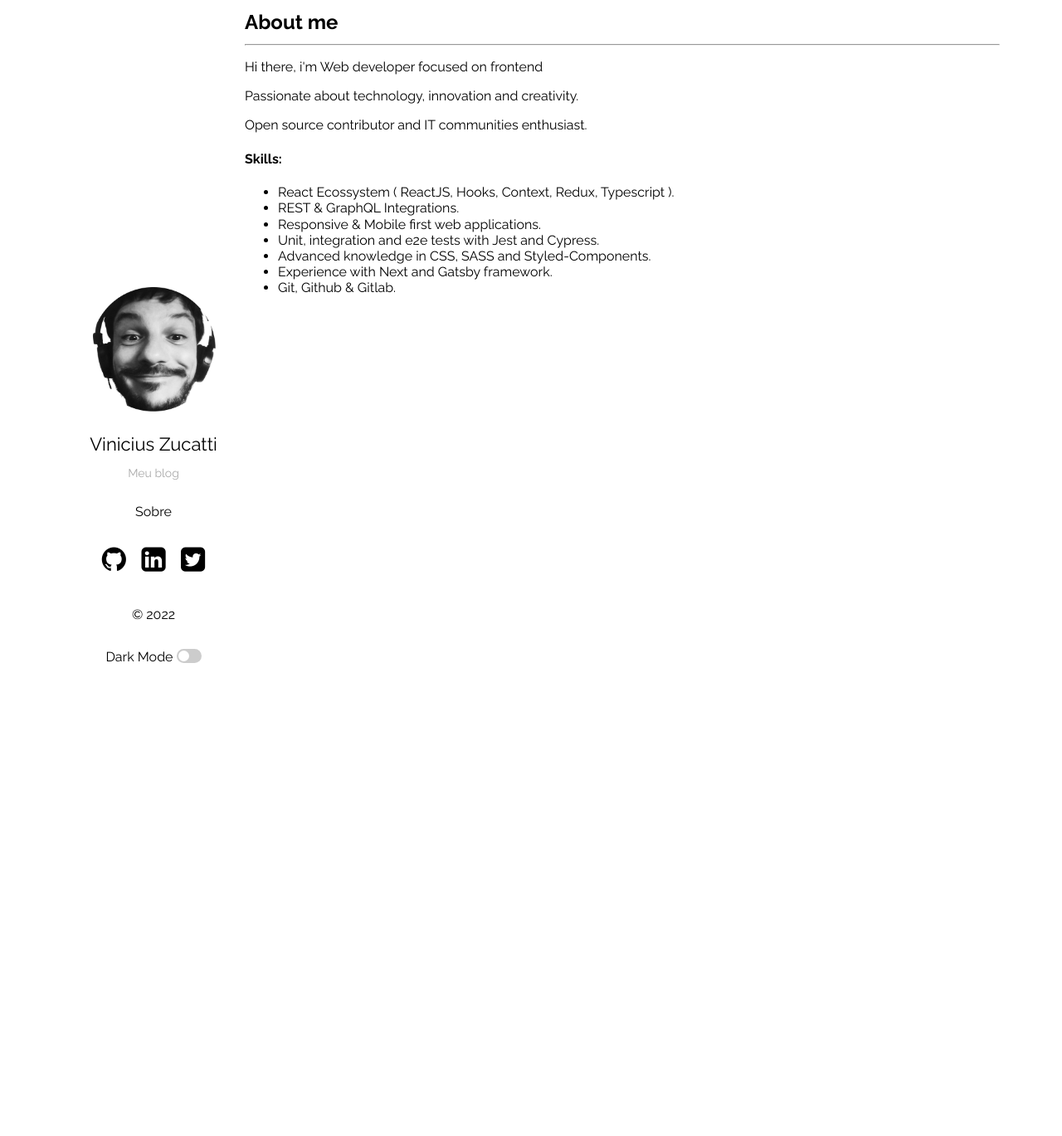
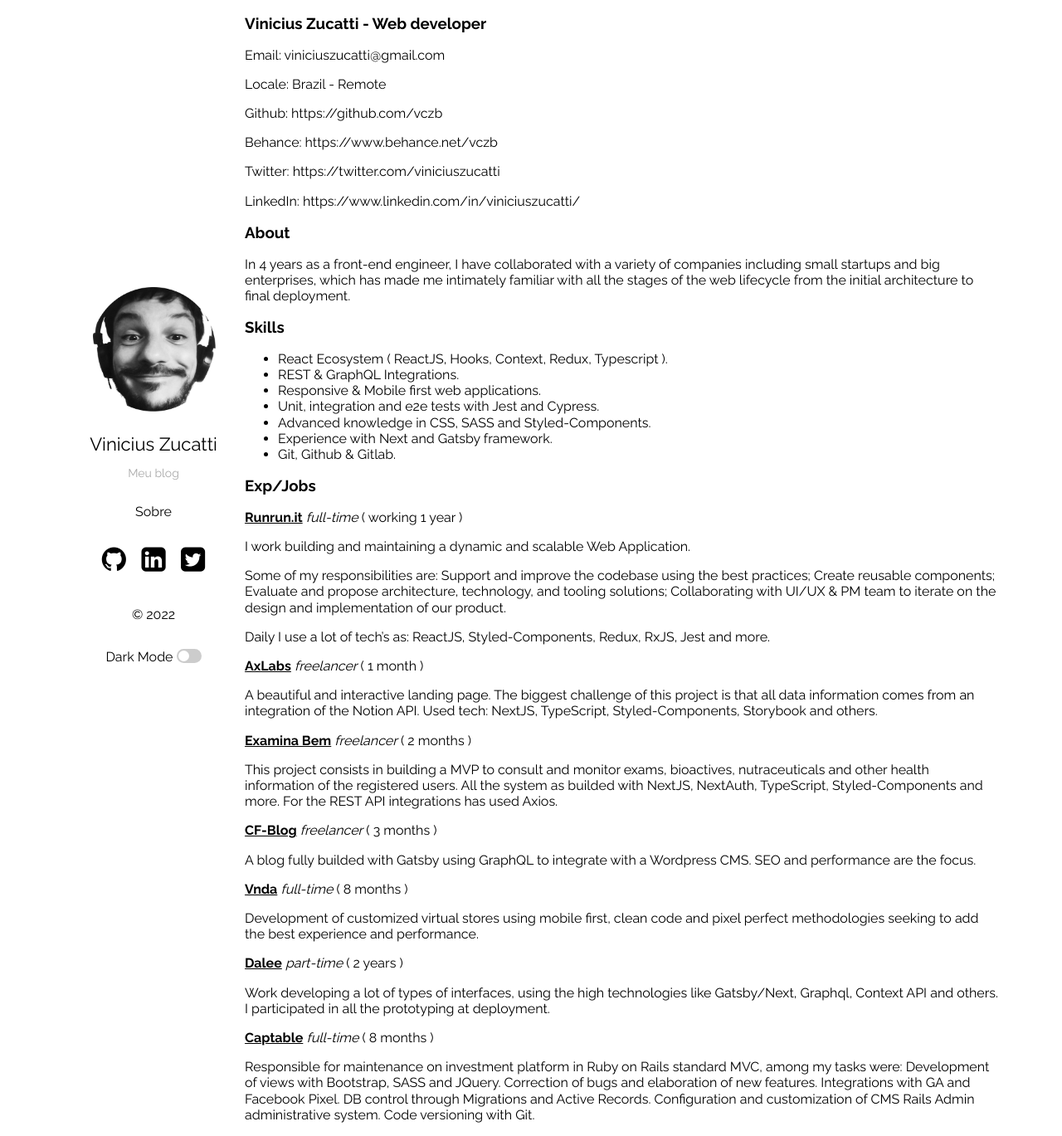
Before and after one commit to vczb/vczb.github.io, a Jekyll site: the page built from about.md, in a window 1280 px wide and 1369 px high. Shown: the whole window at 83% size. Built offline with Jekyll 4.4.1, drawn with Linux system fonts in a browser that asks for light colours; our own code applies the rules of GitHub Pages for plain Markdown files.

Commit message:
Update about me page

```diff
--- a/_layouts/default.html
+++ b/_layouts/default.html
@@ -33,7 +33,7 @@
       {%- endif -%}
       </div>
       <div class="menu-left">
-        <a href="/about">Sobre</a>
+        <a href="/sobre">Sobre</a>
       </div>
       {% capture footer %}
       {%- if site.plainwhite.social_links != '' -%}
--- a/about.html
+++ /dev/null
@@ -1,46 +0,0 @@
----
-layout: default
----
-<article>
-  <h2>About me</h2>
-  <hr>
-</article>
-<article>
-  <p>
-		Hi there, i'm Web developer focused on frontend
-	</p>
-	<p>
-		Passionate about technology, innovation and creativity.
-	</p>
-		<p>
-		Open source contributor and IT communities enthusiast.
-	</p>
-	<p>
-		<h4>Skills:</h4>
-		<ul>
-
-			<li>
-				React Ecossystem ( ReactJS, Hooks, Context, Redux, Typescript ).
-			</li>
-			<li>
-				REST & GraphQL Integrations.
-			</li>
-			<li>
-				Responsive & Mobile first web applications.
-			</li>
-			<li>
-				Unit, integration and e2e tests with Jest and Cypress.
-			</li>
-			<li>
-				Advanced knowledge in CSS, SASS and Styled-Components.
-			</li>
-			<li>
-				Experience with Next and Gatsby framework.
-			</li>
-			<li>
-				Git, Github & Gitlab.
-			</li>
-		</ul>
-	</p>
-
-</article>
--- /dev/null
+++ b/about.md
@@ -0,0 +1,75 @@
+---
+layout: default
+---
+
+### Vinicius Zucatti - Web developer
+
+Email: viniciuszucatti@gmail.com
+
+<!--
+Phone: +55 51 991901783
+
+Birth: 12/26/1990
+-->
+Locale: Brazil - Remote
+
+Github: https://github.com/vczb
+
+Behance: https://www.behance.net/vczb
+
+Twitter: https://twitter.com/viniciuszucatti
+
+LinkedIn: https://www.linkedin.com/in/viniciuszucatti/
+
+### About
+
+In 4 years as a front-end engineer, I have collaborated with a variety of companies including small startups and big enterprises, which has made me intimately familiar with all the stages of the web lifecycle from the initial architecture to final deployment.
+
+### Skills
+
+- React Ecosystem ( ReactJS, Hooks, Context, Redux, Typescript ).
+- REST & GraphQL Integrations.
+- Responsive & Mobile first web applications.
+- Unit, integration and e2e tests with Jest and Cypress.
+- Advanced knowledge in CSS, SASS and Styled-Components.
+- Experience with Next and Gatsby framework.
+- Git, Github & Gitlab.
+
+### Exp/Jobs
+
+[**Runrun.it**](https://runrun.it/) _full-time_ ( working 1 year )
+
+I work building and maintaining a dynamic and scalable Web Application.
+
+Some of my responsibilities are: Support and improve the codebase using the best practices; Create reusable components; Evaluate and propose architecture, technology, and tooling solutions; Collaborating with UI/UX & PM team to iterate on the design and implementation of our product.
+
+Daily I use a lot of tech's as: ReactJS, Styled-Components, Redux, RxJS, Jest and more.
+
+[**AxLabs**](https://axlabs.com/) _freelancer_ ( 1 month )
+
+A beautiful and interactive landing page. The biggest challenge of this project is that all data information comes from an integration of the Notion API. Used tech: NextJS, TypeScript, Styled-Components, Storybook and others.
+
+[**Examina Bem**](https://examinabem.com/) _freelancer_ ( 2 months )
+
+This project consists in building a MVP to consult and monitor exams, bioactives, nutraceuticals and other health information of the registered users. All the system as builded with NextJS, NextAuth, TypeScript, Styled-Components and more. For the REST API integrations has used Axios.
+
+[**CF-Blog**](https://centraldofranqueado.com.br/blog/) _freelancer_ ( 3 months )
+
+A blog fully builded with Gatsby using GraphQL to integrate with  a Wordpress CMS. SEO and performance are the focus.
+
+[**Vnda**](https://www.vnda.com.br/) _full-time_ ( 8 months )
+
+Development of customized virtual stores using mobile first, clean code and pixel perfect methodologies seeking to add the
+best experience and performance.
+
+[**Dalee**](https://dalee.dev/) _part-time_ ( 2 years )
+
+Work developing a lot of types of interfaces, using the high technologies like Gatsby/Next, Graphql, Context API and others. I participated in all the prototyping at deployment.
+
+[**Captable**](https://captable.com.br/) _full-time_ ( 8 months )
+
+Responsible for maintenance on investment platform in Ruby on Rails
+standard MVC, among my tasks were: Development of views with Bootstrap, SASS and JQuery.
+Correction of bugs and elaboration of new features.
+Integrations with GA and Facebook Pixel. DB control through Migrations and Active Records.
+Configuration and customization of CMS Rails Admin administrative system. Code versioning with Git.
```
Also changed, not shown: sobre.md (added, +75 -0 lines).
